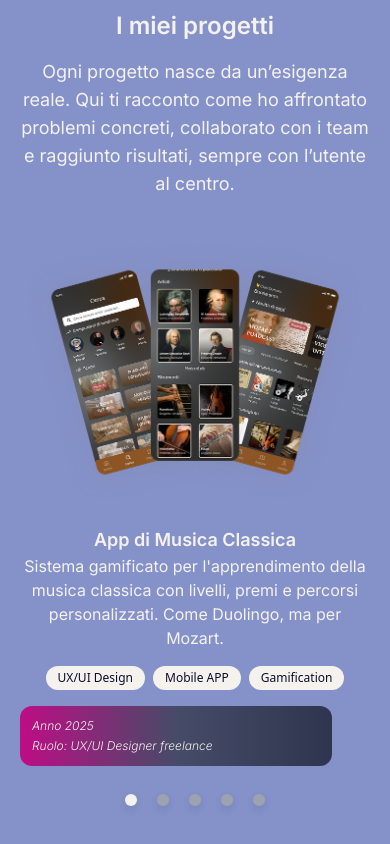
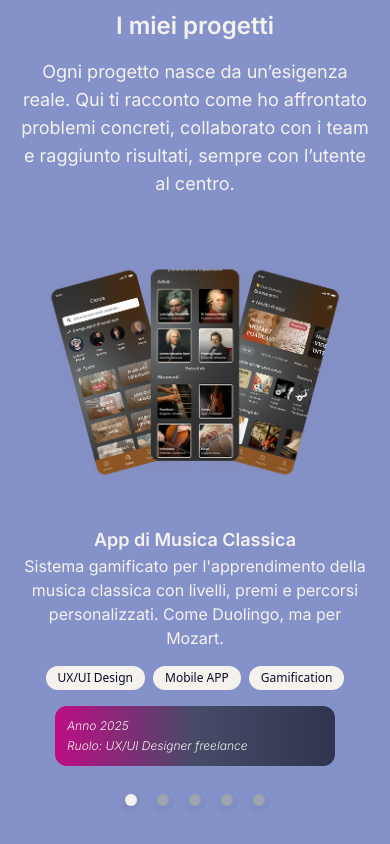
Before and after one commit to nmarmugi/katia-pasini-portfolio, a React (Create React App) app: page / in a window 390 px wide. Shown: the part 3694-4538 px from the top of the page. Built offline with nearby package versions, Linux system fonts and the light colour scheme; the HTML template or start-up script is replaced by a standard one.

Commit message:
fourth commit

```diff
--- a/src/components/glide.jsx
+++ b/src/components/glide.jsx
@@ -51,7 +51,7 @@ export default function Glide() {
 										<div className="w-full md:w-1/3 lg:w-1/2">
 											<img src={gli.src} alt="Image Projects" />
 										</div>
-										<div className="flex flex-col gap-4 w-full md:w-2/3 lg:w-1/2">
+										<div className="flex flex-col items-center gap-4 w-full md:w-2/3 lg:w-1/2">
 											<div className="text-center md:text-start">
 												<h3 className="font-inter text-text text-lg md:text-3xl font-semibold md:mb-2">
 													{gli.title}
@@ -69,7 +69,7 @@ export default function Glide() {
 												))}
 											</div>
 
-											<div className="max-w-[312px] md:max-w-[450px] bg-purpleGradient p-3 rounded-xl font-inter text-text text-xs font-light italic flex flex-col gap-1 md:text-lg">
+											<div className="w-full max-w-[280px] md:max-w-[450px] bg-purpleGradient p-3 rounded-xl font-inter text-text text-xs font-light italic flex flex-col gap-1 md:text-lg">
 												<h4>
 													{gli.secondTitle}
 												</h4>
```
